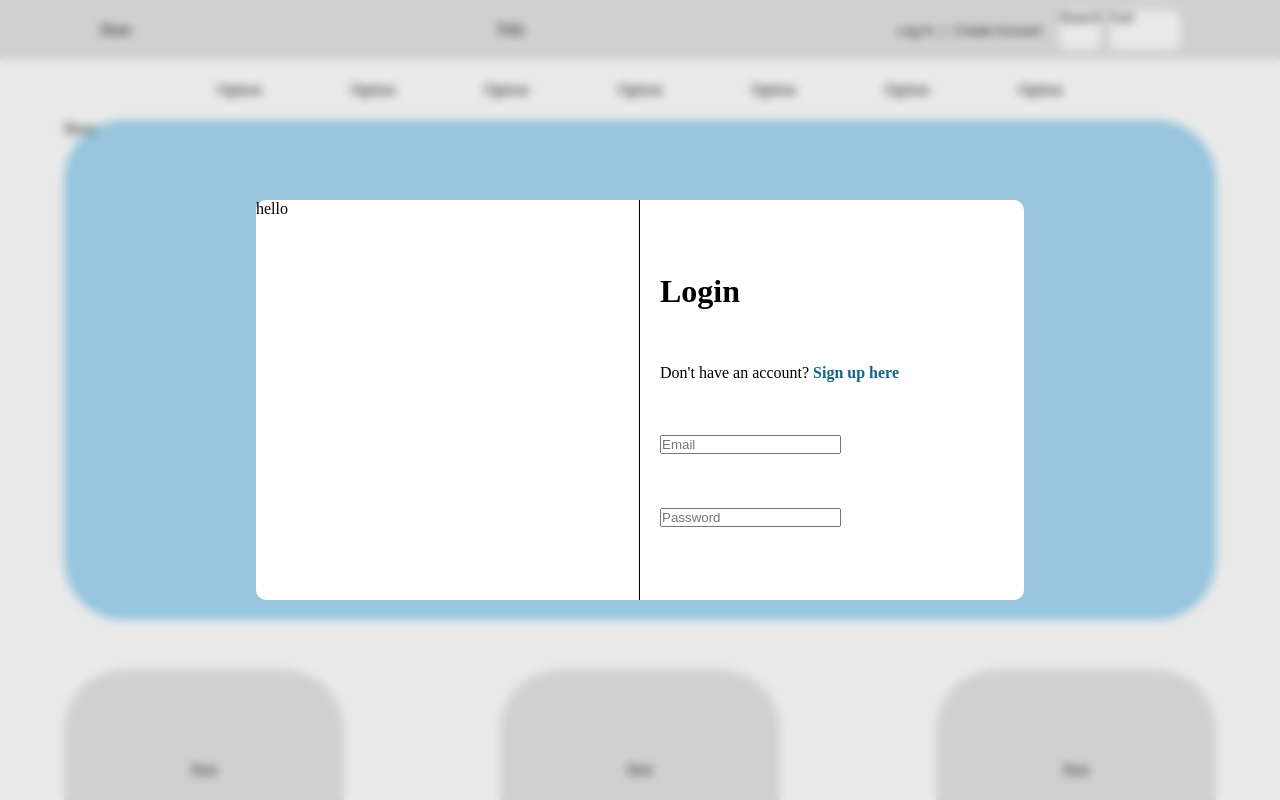
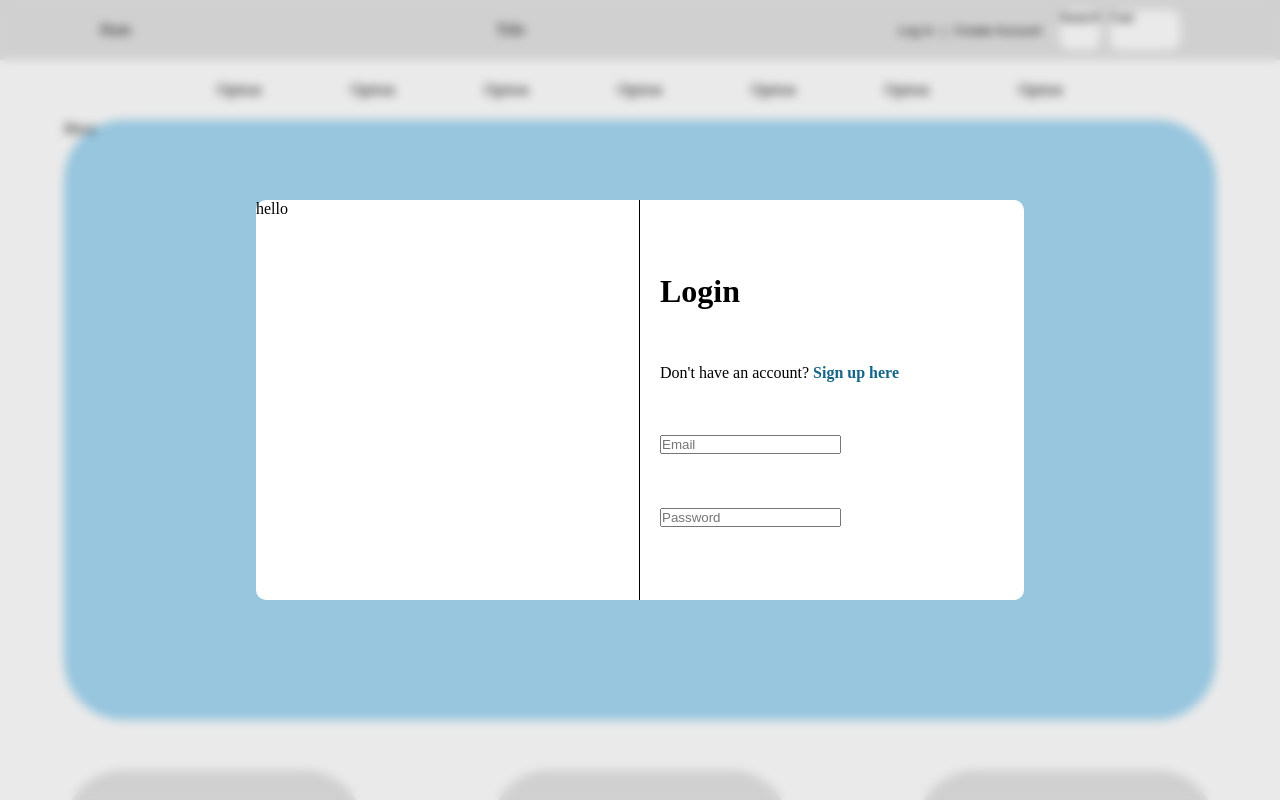
Before and after one commit to sblevins-dev/PremierSite, a React (Create React App) app in the folder frontend/: page / in a window 1280 px wide. Both pictures are taken after a click on the element "Log In". Shown: the top 800 px of the page. Built offline with nearby package versions, Linux system fonts and the light colour scheme.

Commit message:
used transition and css animation for hero and featured

```diff
--- a/frontend/src/components/Home.js
+++ b/frontend/src/components/Home.js
@@ -3,6 +3,7 @@ import { ProductCard } from "./ProductCard";
 
 export const Home = () => {
   let myArr = [1, 2, 3, 4, 5, 6, 7, 8, 9, 10, 11, 12];
+
   return (
     <div className="home-container">
       <div className="categories-wrapper">
@@ -15,6 +16,7 @@ export const Home = () => {
         <span>Option</span>
       </div>
       <div className="hero">Hero</div>
+
       <div className="featured-wrapper">
         <div className="first">first</div>
         <div className="second">first</div>
@@ -25,9 +27,7 @@ export const Home = () => {
           <ProductCard key={num} data={num} />
         ))}
       </div>
-      <div className="featured-product-wrapper">
-
-      </div>
+      <div className="featured-product-wrapper"></div>
     </div>
   );
 };
--- a/frontend/src/css/home.css
+++ b/frontend/src/css/home.css
@@ -15,12 +15,29 @@
     justify-content: space-evenly;
 }
 
+.categories-wrapper span {
+    cursor: pointer;
+}
+
 .hero {
-    height: 500px;
+    height: 600px;
     width: 90%;
     margin: auto;
     background-color: rgb(154, 206, 233);
     border-radius: 60px;
+    animation-name: slideUp;
+    animation-duration: 1s;
+}
+
+@keyframes slideUp {
+    from {
+        opacity: 0;
+        transform: translateY(100px);
+    }
+    to {
+        opacity: 1;
+        transform: translateY(0px);
+    }
 }
 
 .featured-wrapper {
@@ -30,11 +47,12 @@
     margin-top: 50px;
     display: flex;
     justify-content: space-between;
+    animation: slideUp 2s;
 }
 
 .featured-wrapper div {
     height: 100%;
-    width: 280px;
+    width: 300px;
     display: flex;
     align-items: center;
     justify-content: center;
--- a/frontend/src/css/login.css
+++ b/frontend/src/css/login.css
@@ -7,6 +7,7 @@
     justify-content: center;
     background-color: rgba(128, 128, 128, 0.1);
     backdrop-filter: blur(5px);
+    z-index: 1;
 }
 
 .login-modal-wrapper {
```
